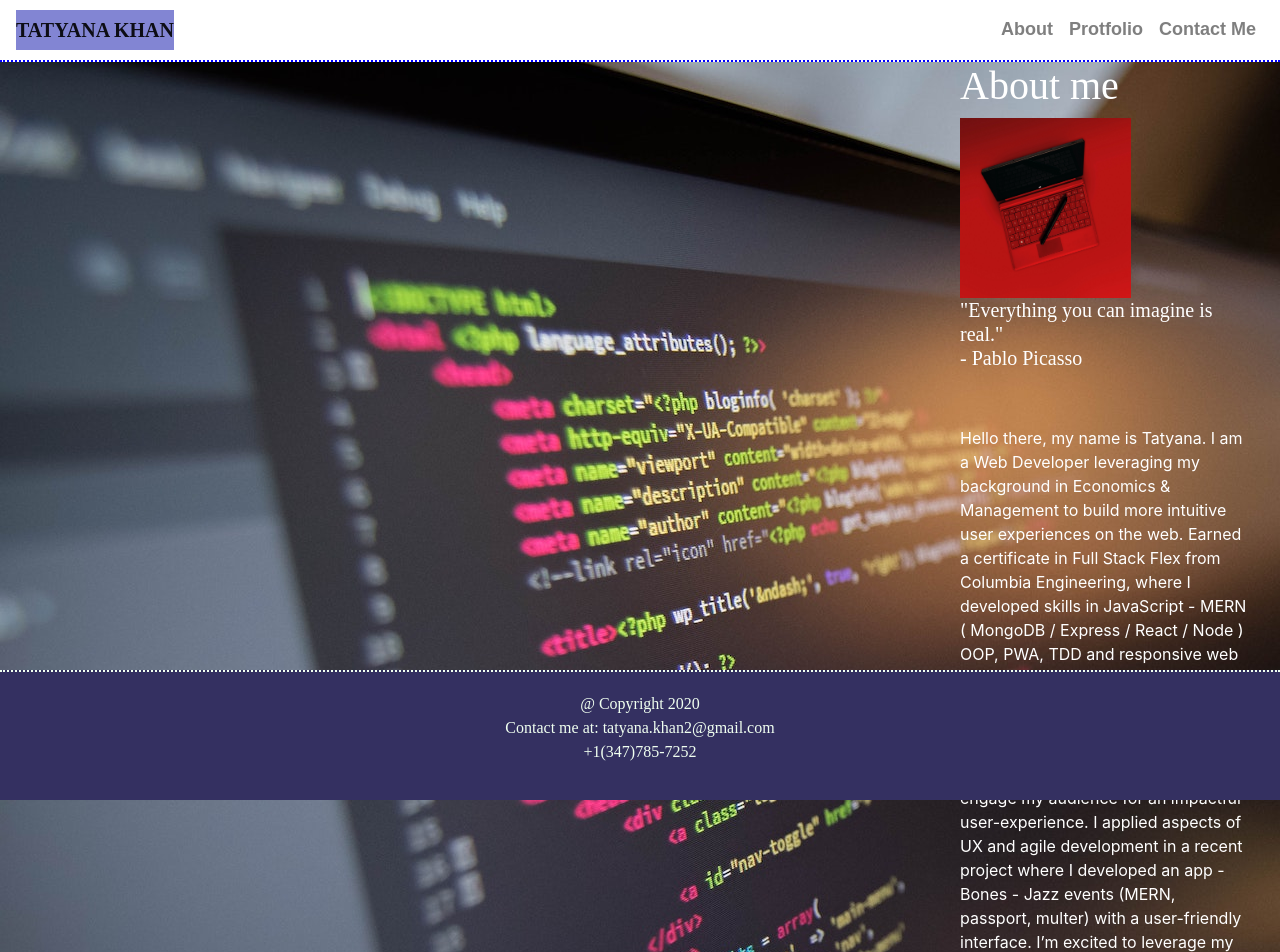
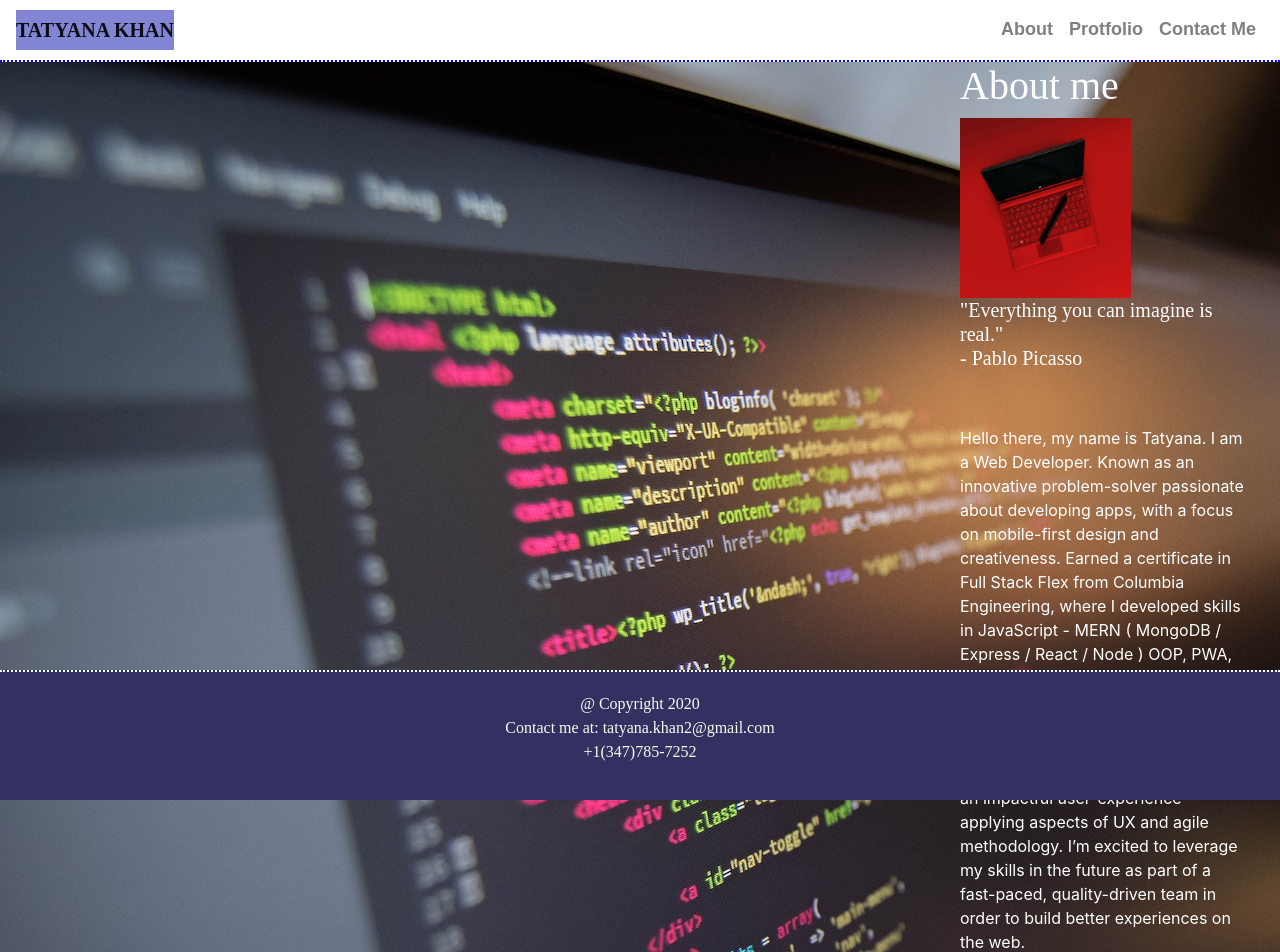
Before and after one commit to khantatyana/React-Portfolio, a React (Create React App) app in the folder client/: page / in a window 1280 px wide. Shown: the top 952 px of the page. Built offline with nearby package versions, Linux system fonts and the light colour scheme; a web font is replaced by a local one.

Commit message:
changed aboutme

```diff
--- a/client/src/components/About/index.js
+++ b/client/src/components/About/index.js
@@ -24,7 +24,7 @@ function About() {
             <article><h5>"Everything you can imagine is real."<br />- Pablo Picasso</h5>
             </article>
             <br /><br />
-            <p>Hello there, my name is Tatyana. I am a Web Developer leveraging my background in Economics & Management to build more intuitive user experiences on the web. Earned a certificate in Full Stack Flex from Columbia Engineering, where I developed skills in JavaScript - MERN ( MongoDB / Express / React / Node ) OOP, PWA, TDD and responsive web design. Known as an innovative problem-solver passionate about developing apps, with a focus on mobile-first design and development. With each project, my aim is to best engage my audience for an impactful user-experience. I applied aspects of UX and agile development in a recent project where I developed an app - Bones - Jazz events (MERN, passport, multer) with a user-friendly interface. I’m excited to leverage my skills in the future as part of a fast-paced, quality-driven team in order to build better experiences on the web. Pursuing my master's of Computer Science at Stevens Institute of Technology.</p>
+            <p>Hello there, my name is Tatyana. I am a Web Developer. Known as an innovative problem-solver passionate about developing apps, with a focus on mobile-first design and creativeness. Earned a certificate in Full Stack Flex from Columbia Engineering, where I developed skills in JavaScript - MERN ( MongoDB / Express / React / Node ) OOP, PWA, TDD and responsive web design. Pursuing my master's of Computer Science at Stevens Institute of Technology. With each project, my aim is to best engage my audience for an impactful user-experience applying aspects of UX and agile methodology. I’m excited to leverage my skills in the future as part of a fast-paced, quality-driven team in order to build better experiences on the web.</p>
         </div>
     );
 }
```
